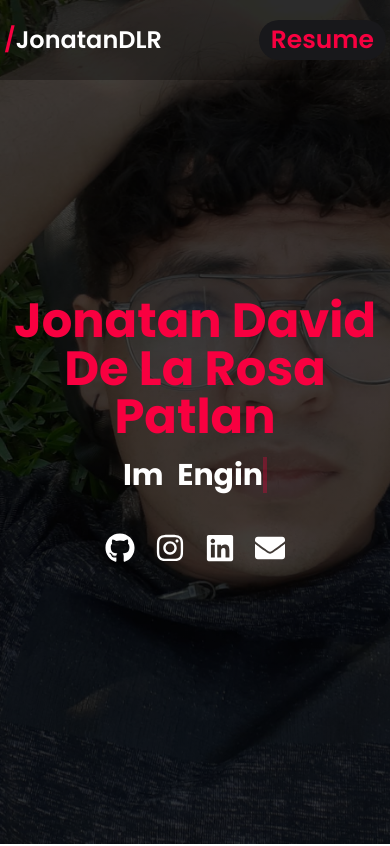
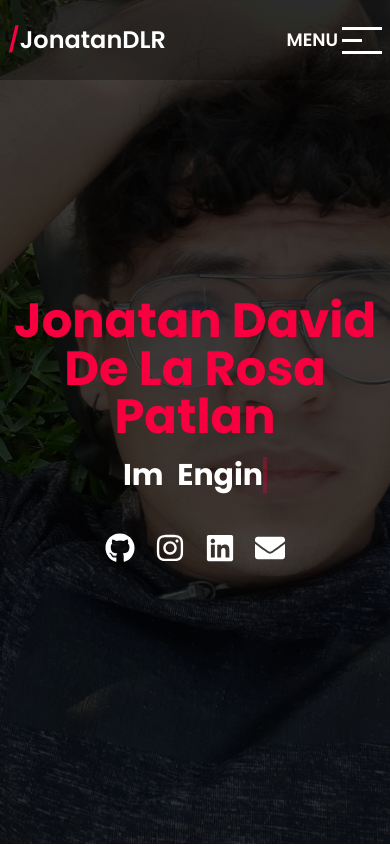
Before and after one commit to Jonatandlr/myportfolio, a Next.js app: page / in a window 390 px wide. Shown: the top 846 px of the page. Built offline with nearby package versions, Linux system fonts and the light colour scheme.

Commit message:
buttonMobileBar

```diff
--- /dev/null
+++ b/src/components/NavBar/ButtonMobileBar.tsx
@@ -0,0 +1,16 @@
+import React from 'react'
+
+function ButtonMobileBar() {
+    return (
+        <div className='font-semibold flex items-center hover:cursor-pointer group'>
+            <span className='mr-1 text-lg'>MENU</span>
+            <div className='flex flex-col justify-center w-[40px] h-[40px]'>
+                <div className='w-full h-[3px] bg-white my-[4.5px] group-hover:bg-Custom-red group-hover:w-3/4 ease-in duration-200'></div>
+                <div className='w-1/2 h-[3px] bg-white my-[4.5px] group-hover:bg-Custom-red group-hover:w-full ease-in duration-200'></div>
+                <div className='w-full h-[3px] bg-white my-[4.5px] group-hover:bg-Custom-red group-hover:w-3/4 ease-in duration-200'></div>
+            </div>
+        </div>
+    )
+}
+
+export default ButtonMobileBar
--- a/src/components/NavBar/ButtonResume.tsx
+++ b/src/components/NavBar/ButtonResume.tsx
@@ -2,8 +2,8 @@ import React from 'react'
 
 function ButtonResume() {
     return (
-        <button className='bg-zinc-900 rounded-3xl px-3 h-[40px] hover:scale-110 active:scale-90 transition ease-in-out'>
-            <div className='font-semibold text-Custom-red text-[25px]'>Resume</div>
+        <button className='bg-Custom-blueDark rounded-3xl px-3 h-[40px] hover:scale-110 active:scale-90 transition ease-in-out'>
+            <div className=' text-Custom-red  md:font-semibold  md:text-[25px] text[25px] font-medium'>Resume</div>
         </button>
     )
 }
--- a/src/components/NavBar/NavBar.tsx
+++ b/src/components/NavBar/NavBar.tsx
@@ -2,19 +2,27 @@ import React from 'react'
 import TittleNav from './TittleNav'
 import SubTitleNav from './SubTitleNav'
 import ButtonResume from './ButtonResume'
+import ButtonMobileBar from './ButtonMobileBar'
 export default function NavBar() {
     return (
-        <div className='font-Poppins fixed w-screen text-white bg-black bg-opacity-30 lg:px-20 md:px-10 px-1 py-3 flex justify-between items-center'>
+        <div className='font-Poppins fixed w-screen text-white bg-black bg-opacity-30 lg:px-20 md:px-10 px-2 py-3 flex justify-between items-center'>
 
             <TittleNav title={"JonatanDLR"} />
             <div className='flex justify-center items-center'>
                 <div className='grid grid-cols-4 gap-3 pr-2'>
-                    <SubTitleNav index="01." title=" Home" href='#'/>
-                    <SubTitleNav index="02." title=" About Me" href='#About'/>
+                    <SubTitleNav index="01." title=" Home" href='#' />
+                    <SubTitleNav index="02." title=" About Me" href='#About' />
                     <SubTitleNav index="03." title=" Experience" href='#' />
-                    <SubTitleNav index="04." title=" Proyects" href='#'/>
+                    <SubTitleNav index="04." title=" Proyects" href='#' />
                 </div>
-                <ButtonResume />
+
+                <div className=' lg:hidden block'>
+
+                    <ButtonMobileBar />
+                </div>
+                <div className='lg:block hidden'>
+                    <ButtonResume />
+                </div>
             </div>
         </div>
     )
```
